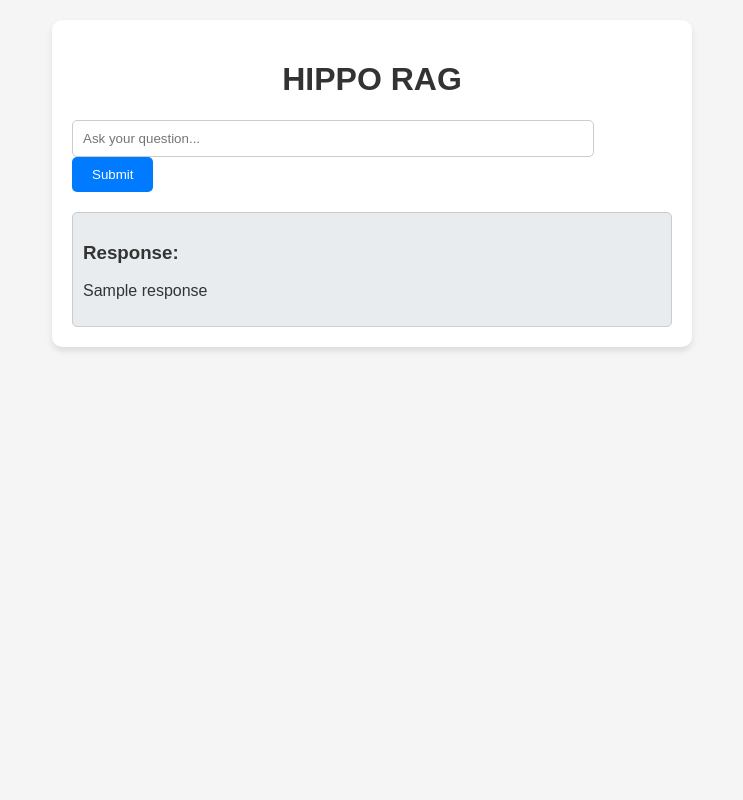
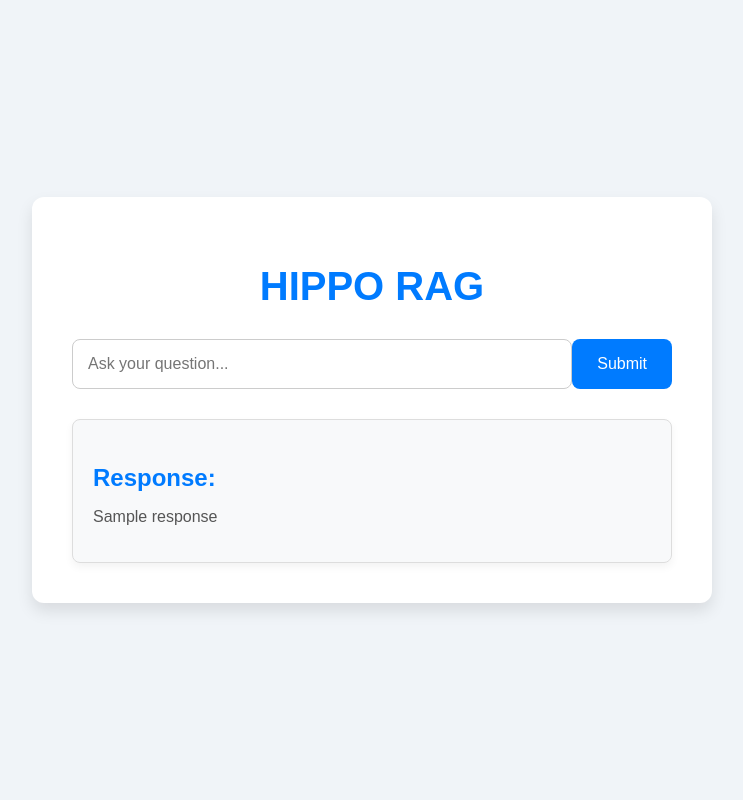
Before and after one commit to RushikeshBorgaonkar/HIPPORAG, a Flask app: template HippoRag/templates/chat.html in a window 1280 px wide. Shown: the whole page, without its empty margins (268-1011 px from the left). Run offline with Flask 3, Linux system fonts and the light colour scheme; the template is opened without the code that fills it: most values are stand-ins (such as "Sample title", 1, 10 or a date in 2020).

Commit message:
required changes were done . Integrating database and few changes are remaining

```diff
--- a/HippoRag/main.py
+++ b/HippoRag/main.py
@@ -147,6 +147,9 @@ workflow.add_edge("generate_response", END)
 
 @app.route("/", methods=["GET", "POST"])
 def chat():
+    response = None
+    query = ""
+
 
     if request.method == "POST":
         query = request.form["query"]
--- a/HippoRag/templates/chat.html
+++ b/HippoRag/templates/chat.html
@@ -6,51 +6,103 @@
     <title>Chatbot Interface</title>
     <style>
         body {
-            font-family: Arial, sans-serif;
+            font-family: 'Arial', sans-serif;
             margin: 0;
-            padding: 20px;
-            background-color: #f5f5f5;
+            padding: 0;
+            background-color: #f0f4f8;
+            display: flex;
+            justify-content: center;
+            align-items: center;
+            height: 100vh;
+            color: #333;
         }
         .container {
             max-width: 600px;
-            margin: 0 auto;
-            padding: 20px;
+            width: 100%;
             background: #ffffff;
-            border-radius: 10px;
-            box-shadow: 0 4px 6px rgba(0, 0, 0, 0.1);
+            border-radius: 12px;
+            box-shadow: 0 8px 16px rgba(0, 0, 0, 0.1);
+            padding: 40px;
+            overflow: hidden;
         }
         h1 {
             text-align: center;
-            color: #333;
+            color: #007bff;
+            font-size: 2.5rem;
+            margin-bottom: 30px;
         }
         form {
-            margin-bottom: 20px;
+            display: flex;
+            flex-direction: row;
+            justify-content: space-between;
+            margin-bottom: 30px;
         }
         input[type="text"] {
-            width: calc(100% - 100px);
-            padding: 10px;
+            flex-grow: 1;
+            padding: 15px;
             border: 1px solid #ccc;
-            border-radius: 5px;
-            margin-right: 10px;
+            border-radius: 8px;
+            font-size: 1rem;
+            outline: none;
+            box-sizing: border-box;
+            transition: border-color 0.3s ease;
+        }
+        input[type="text"]:focus {
+            border-color: #007bff;
         }
         button {
-            padding: 10px 20px;
+            padding: 15px 25px;
             background-color: #007bff;
             border: none;
             color: white;
-            border-radius: 5px;
+            border-radius: 8px;
             cursor: pointer;
+            font-size: 1rem;
+            transition: background-color 0.3s ease;
         }
         button:hover {
             background-color: #0056b3;
         }
         .response {
-            padding: 10px;
-            background: #e9ecef;
-            border: 1px solid #ccc;
-            border-radius: 5px;
-            margin-top: 20px;
-            color: #333;
+            padding: 20px;
+            background: #f8f9fa;
+            border: 1px solid #ddd;
+            border-radius: 8px;
+            margin-top: 30px;
+            box-shadow: 0 4px 8px rgba(0, 0, 0, 0.05);
+        }
+        .response h3 {
+            font-size: 1.5rem;
+            color: #007bff;
+            margin-bottom: 15px;
+        }
+        .response p {
+            font-size: 1rem;
+            color: #555;
+        }
+        .response p a {
+            color: #007bff;
+            text-decoration: none;
+        }
+        .response p a:hover {
+            text-decoration: underline;
+        }
+        /* Responsive Design */
+        @media (max-width: 768px) {
+            .container {
+                padding: 20px;
+            }
+            h1 {
+                font-size: 2rem;
+            }
+            input[type="text"] {
+                font-size: 0.9rem;
+                padding: 12px;
+            }
+            button {
+                font-size: 0.9rem;
+                padding: 12px 18px;
+            }
         }
     </style>
 </head>
--- a/HippoRag/utils/extract_query_concepts.py
+++ b/HippoRag/utils/extract_query_concepts.py
@@ -22,6 +22,7 @@ def query_concepts(query):
     response = llm.invoke(prompt)
     concepts = response.content.strip().split(",")
     concepts = [normalize_text(concept.strip()) for concept in concepts]
+    print("")
 
     return concepts
 
```
Also changed, not shown: HippoRag/utils/ppr.py (+3 -5 lines).
